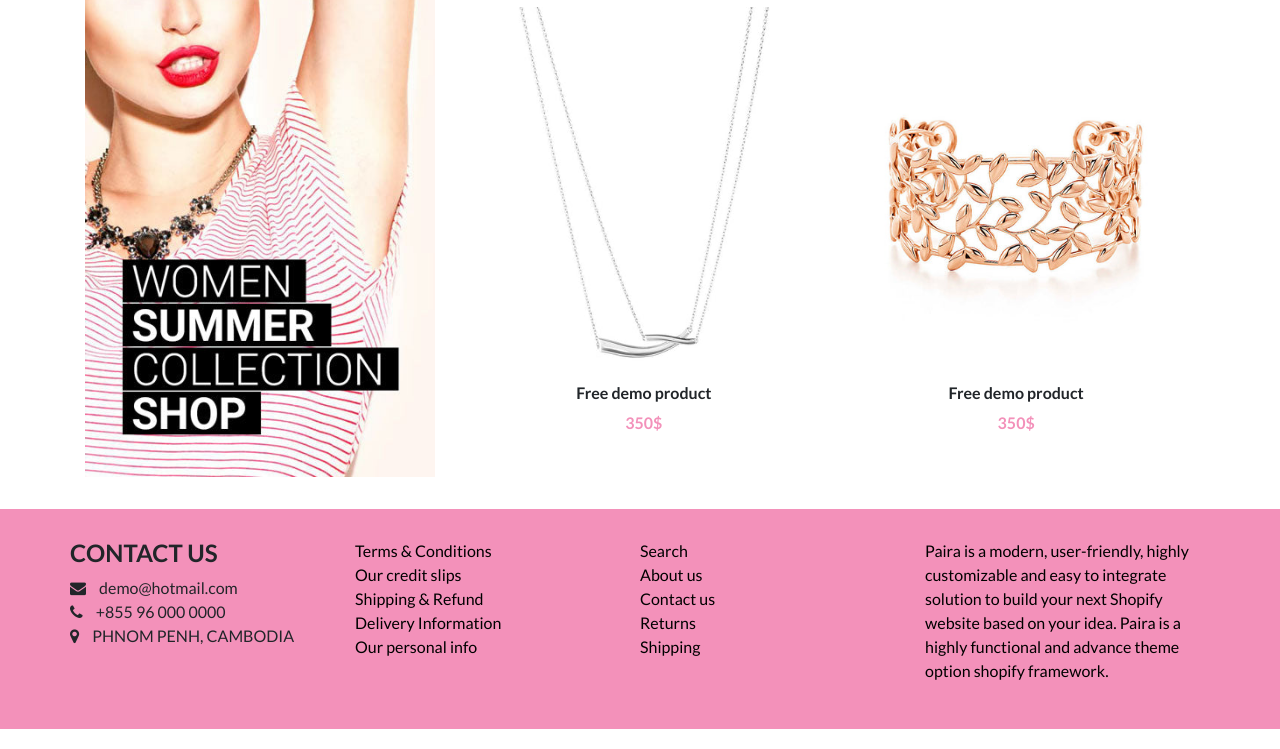
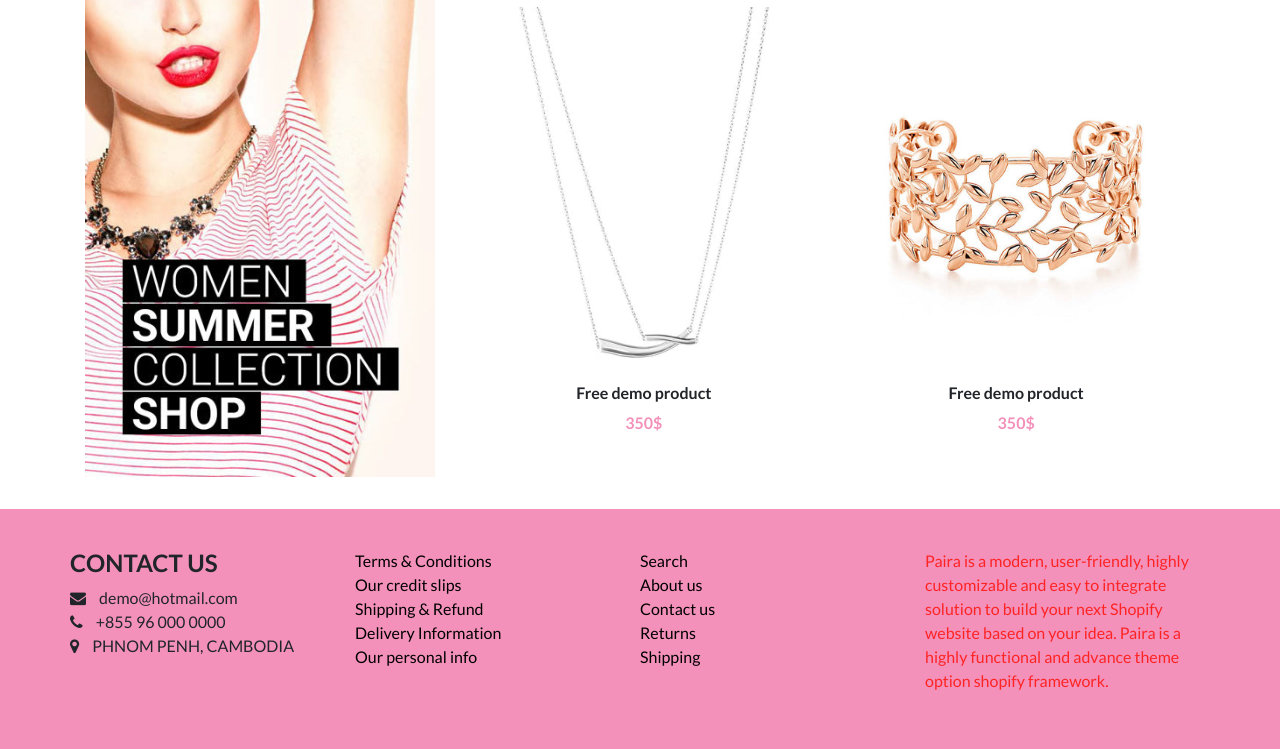
Before and after one commit to saktrapz/jewelry, a plain HTML site: page index.html in a window 1280 px wide. Shown: the part 1657-2406 px from the top of the page. Drawn offline with nearby package versions, Linux system fonts and the light colour scheme.

Commit message:
Update on new index file and css

```diff
--- a/index.html
+++ b/index.html
@@ -181,7 +181,7 @@
             </div>
         </div>
     </section>
-    <section class="footer" style="background-color: #F391BA; padding: 10px">
+    <section class="footer" style="background-color: #F391BA; padding: 20px">
         <div class="container footer">
             <div class="block">
                 <h4>CONTACT US</h4>
--- a/style.css
+++ b/style.css
@@ -385,5 +385,5 @@ body{
 }
 .footer .block p{
     /* margin-top: -15px; */
-    color: black;
+    color: rgb(255, 36, 36);
 }
```
